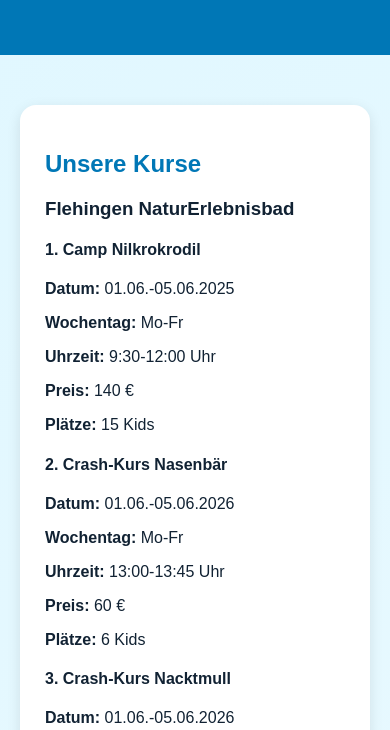
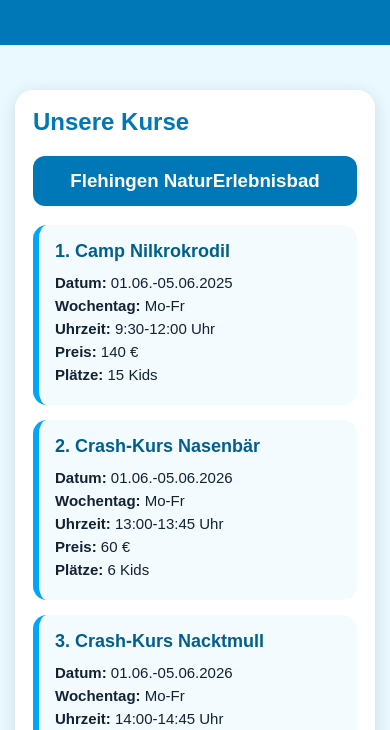
Before and after one commit to BaederOBE/Schwimmkurse, a plain HTML site: page index.html in a window 390 px wide. Shown: the part 151-881 px from the top of the page. Drawn offline with Linux system fonts and the light colour scheme.

Commit message:
Update style.css

```diff
--- a/style.css
+++ b/style.css
@@ -1,59 +1,90 @@
+* {
+  box-sizing: border-box;
+}
+
 body {
   margin: 0;
   font-family: Arial, sans-serif;
-    background: linear-gradient(135deg, #e0f7ff, #ffffff);
+  background: #eaf9ff;
   color: #123;
 }
 
 header {
   background: #0077b6;
   color: white;
-    padding: 40px 20px;
   text-align: center;
+  padding: 45px 20px;
 }
 
 header h1 {
   margin: 0;
-    font-size: 42px;
+  font-size: 38px;
 }
 
 header p {
+  margin-top: 12px;
   font-size: 18px;
 }
 
 main {
-    max-width: 900px;
+  max-width: 1200px;
   margin: 30px auto;
-    padding: 20px;
+  padding: 15px;
 }
 
 section {
   background: white;
+  padding: 25px;
   margin-bottom: 25px;
-    padding: 25px;
-    border-radius: 16px;
-    box-shadow: 0 4px 14px rgba(0,0,0,0.1);
+  border-radius: 18px;
+  box-shadow: 0 4px 18px rgba(0,0,0,0.12);
 }
 
 h2 {
   color: #0077b6;
+  margin-top: 0;
 }
 
-select, input {
-    width: 100%;
-    padding: 12px;
-    font-size: 16px;
-    border-radius: 8px;
-    border: 1px solid #bbb;
-    margin-top: 8px;
+.kurs-layout {
+  display: grid;
+  grid-template-columns: 1fr 1fr;
+  gap: 25px;
 }
 
-button, .button {
+.bad-title {
+  background: #0077b6;
+  color: white;
+  padding: 14px;
+  border-radius: 12px;
+  text-align: center;
+  margin-top: 0;
+}
+
+.kurs-card {
+  background: #f4fbff;
+  border-left: 6px solid #00a6fb;
+  padding: 16px;
+  border-radius: 14px;
+  margin-bottom: 15px;
+}
+
+.kurs-card h4 {
+  margin: 0 0 12px;
+  color: #005f8f;
+  font-size: 20px;
+}
+
+.kurs-card p {
+  margin: 6px 0;
+  font-size: 15px;
+}
+
+.button, button {
   display: inline-block;
   background: #00a6fb;
   color: white;
   padding: 12px 18px;
-    margin-top: 12px;
+  margin: 8px 8px 8px 0;
   border: none;
   border-radius: 10px;
   text-decoration: none;
@@ -61,12 +92,18 @@ button, .button {
   font-size: 16px;
 }
 
-button:hover, .button:hover {
+.button:hover, button:hover {
   background: #0077b6;
 }
 
-.downloads a {
-    margin-right: 10px;
+input {
+  width: 100%;
+  max-width: 420px;
+  padding: 12px;
+  font-size: 16px;
+  border-radius: 8px;
+  border: 1px solid #bbb;
+  margin-bottom: 10px;
 }
 
 footer {
@@ -74,3 +111,26 @@ footer {
   padding: 25px;
   color: #555;
 }
+
+@media (max-width: 800px) {
+  header h1 {
+    font-size: 30px;
+  }
+
+  .kurs-layout {
+    grid-template-columns: 1fr;
+  }
+
+  section {
+    padding: 18px;
+  }
+
+  .kurs-card h4 {
+    font-size: 18px;
+  }
+
+  .button, button {
+    width: 100%;
+    text-align: center;
+  }
+}
```
Lines whose indentation alone changed are shown as unchanged.
